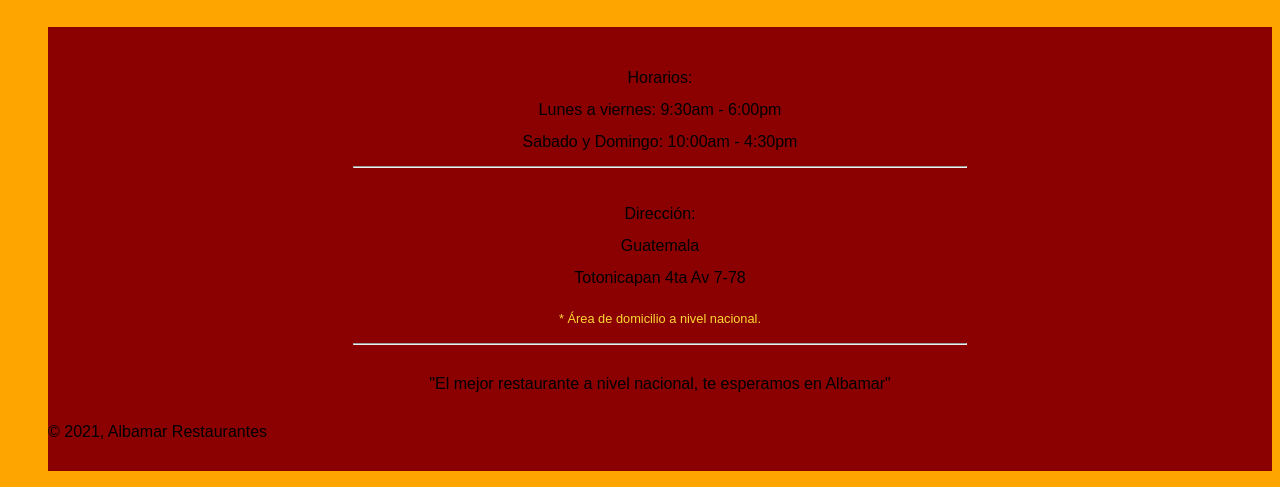
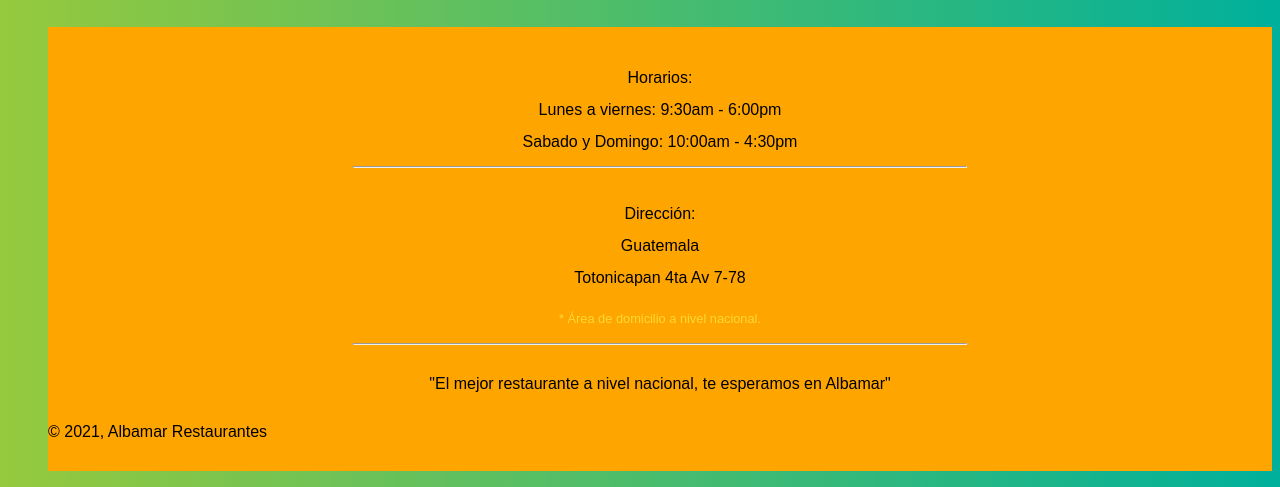
Before and after one commit to UlinElvia/Module-5-Elvia-Ulin, a plain HTML site: page index.html in a window 1280 px wide. Shown: the part 631-1118 px from the top of the page. Drawn offline with Linux system fonts and the light colour scheme.

Commit message:
cambie color de fondo principal

```diff
--- a/css/styles.css
+++ b/css/styles.css
@@ -1,14 +1,17 @@
 body {
   font-size: 16px;
   color: black;
-  background-color: #FFA500;
+  background: #00b09b;
+  background: -webkit-linear-gradient(to right, #96c93d, #00b09b);
+  background: linear-gradient(to right, #96c93d, #00b09b);
+
   font-family: 'Oxygen', sans-serif;
 }
 .panel-footer {
   margin-top: 30px;
   padding-top: 35px;
   padding-bottom: 30px;
-  background-color: #8B0000;
+  background-color: #FFA500;
   border-top: 0;
 }
 #Horarios, #Dirección {
```
